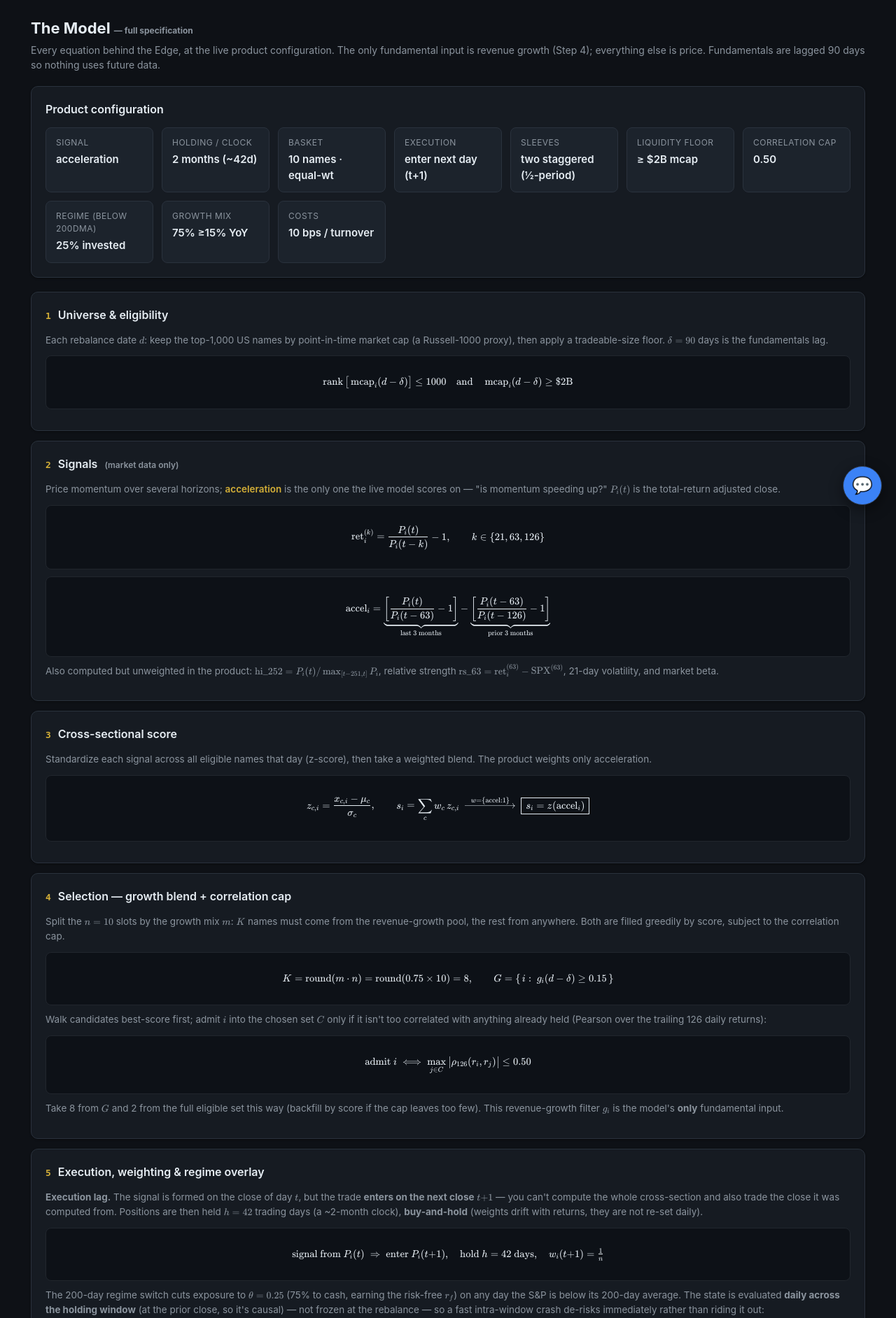
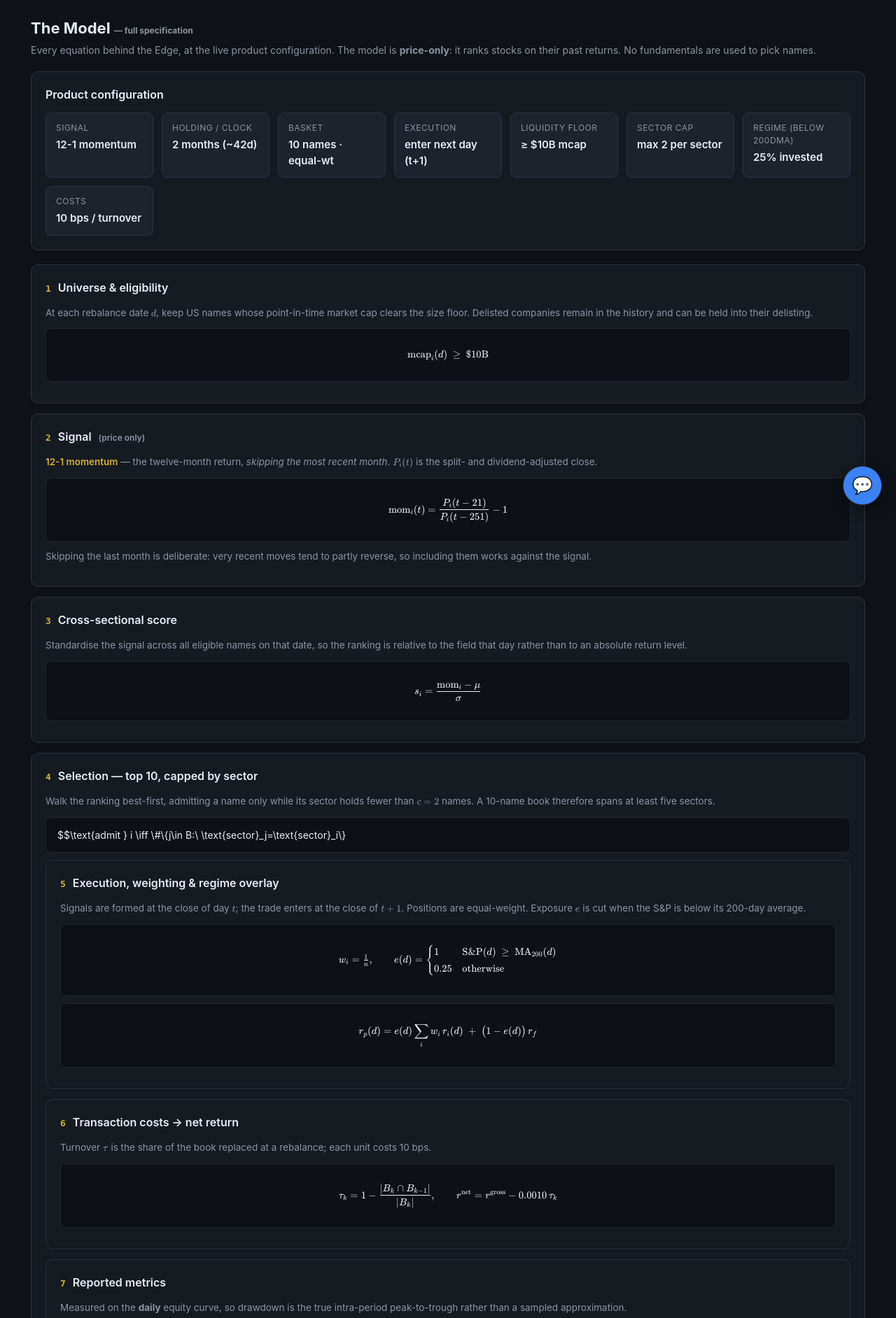
Before and after one commit to Tstansberry81/quantmodel, a Flask app: page /model in a window 1280 px wide. Shown: the part 58-1942 px from the top of the page at 70% size. Run offline with Flask 3, Linux system fonts and the light colour scheme; data that the repository does not hold is empty.

Commit message:
Model page: rewrite for the shipped spec + plain-English breakdown
The page still documented the RETIRED model in full -- acceleration, the
75% growth mix, the 0.50 correlation cap, staggered sleeves, the $2B floor
-- plus a block of overfitting statistics (Newey-West t, DSR, PBO) computed
for that model and now meaningless. It also claimed "the only fundamental
input is revenue growth", which is no longer true: the live model uses no
fundamentals at all to pick names.

Equations now match production: $10B floor, 12-1 momentum, cross-sectional
z-score, sector-capped top-10, t+1 execution, 200dMA exposure rule, turnover
costs, and metrics stated as measured on the DAILY curve.

Adds a plain-English section written to be readable without finance
background but without leaving false impressions:
  * what the model bets on, and that it reads only prices
  * every parameter in one line each, with WHY it is set there
  * how the backtest avoids the three standard ways of lying -- delisted
    companies included (12,164 names, 7,851 dead, ~25% of positions in
    companies that later died), no future information, daily measurement
  * what the model does NOT know: nothing about the businesses, cannot
    anticipate a crash (the 200dMA reacts after the fact), ten names is
    concentrated
  * an honest-limits box: the 19.5% vs 8.6% figures are SIMULATED and were
    chosen knowing how the period ended; the previous model was retired
    after it lost to the index; forward evidence starts now on the tracker.

Deliberately included the -16% vs -48% drawdown episode from our own
testing, because a reader who is told the drawdown is 41% deserves to know
how easily that number can be understated.

Co-Authored-By: Claude Fable 5 <noreply@anthropic.com>

```diff
--- a/templates/model.html
+++ b/templates/model.html
@@ -11,85 +11,161 @@
   .eqbox{background:#0d1117;border:1px solid #21262d;border-radius:8px;padding:14px 16px;margin:10px 0;overflow-x:auto}
   .katex{font-size:1.04em}
   .live{color:#d4af37;font-weight:600}
+  .plain h3{font-size:15px;margin:18px 0 6px;color:#e6edf3}
+  .plain p,.plain li{color:#c9d1d9;font-size:14px;line-height:1.72}
+  .plain ul{margin:6px 0 6px 18px}
+  .plain .why{color:#8b949e;font-size:13.5px}
+  .warn{background:#3d1d1d;border:1px solid #a33;border-radius:8px;padding:12px 14px;color:#ffb3b3;
+        font-size:13.5px;line-height:1.6;margin:14px 0 2px}
 </style>
 {% endblock %}
 {% block content %}
 <h1>The Model <span class="small">— full specification</span></h1>
-<p class="sub">Every equation behind the Edge, at the live product configuration. The only fundamental input is revenue growth (Step 4); everything else is price. Fundamentals are lagged 90 days so nothing uses future data.</p>
+<p class="sub">Every equation behind the Edge, at the live product configuration. The model is
+<b>price-only</b>: it ranks stocks on their past returns. No fundamentals are used to pick names.</p>
 
 <div class="panel">
   <h2>Product configuration</h2>
   <div class="cards" id="cfg">
-    <div class="stat"><div class="k">Signal</div><div class="v" style="font-size:15px">acceleration</div></div>
+    <div class="stat"><div class="k">Signal</div><div class="v" style="font-size:15px">12-1 momentum</div></div>
     <div class="stat"><div class="k">Holding / clock</div><div class="v" style="font-size:15px">2 months (~42d)</div></div>
     <div class="stat"><div class="k">Basket</div><div class="v" style="font-size:15px">10 names · equal-wt</div></div>
     <div class="stat"><div class="k">Execution</div><div class="v" style="font-size:15px">enter next day (t+1)</div></div>
-    <div class="stat"><div class="k">Sleeves</div><div class="v" style="font-size:15px">two staggered (½-period)</div></div>
-    <div class="stat"><div class="k">Liquidity floor</div><div class="v" style="font-size:15px">≥ $2B mcap</div></div>
-    <div class="stat"><div class="k">Correlation cap</div><div class="v" style="font-size:15px">0.50</div></div>
+    <div class="stat"><div class="k">Liquidity floor</div><div class="v" style="font-size:15px">≥ $10B mcap</div></div>
+    <div class="stat"><div class="k">Sector cap</div><div class="v" style="font-size:15px">max 2 per sector</div></div>
     <div class="stat"><div class="k">Regime (below 200dMA)</div><div class="v" style="font-size:15px">25% invested</div></div>
-    <div class="stat"><div class="k">Growth mix</div><div class="v" style="font-size:15px">75% ≥15% YoY</div></div>
     <div class="stat"><div class="k">Costs</div><div class="v" style="font-size:15px">10 bps / turnover</div></div>
   </div>
 </div>
 
 <div class="panel eqsec">
   <h2><span class="n">1</span> Universe &amp; eligibility</h2>
-  <p class="lead">Each rebalance date \(d\): keep the top-1,000 US names by point-in-time market cap (a Russell-1000 proxy), then apply a tradeable-size floor. \(\delta=90\) days is the fundamentals lag.</p>
-  <div class="eqbox">$$\operatorname{rank}\big[\operatorname{mcap}_i(d-\delta)\big]\le 1000 \quad\text{and}\quad \operatorname{mcap}_i(d-\delta)\ge \$2\text{B}$$</div>
+  <p class="lead">At each rebalance date \(d\), keep US names whose point-in-time market cap clears the
+  size floor. Delisted companies remain in the history and can be held into their delisting.</p>
+  <div class="eqbox">$$\operatorname{mcap}_i(d)\ \ge\ \$10\text{B}$$</div>
 </div>
 
 <div class="panel eqsec">
-  <h2><span class="n">2</span> Signals <span class="small">(market data only)</span></h2>
-  <p class="lead">Price momentum over several horizons; <span class="live">acceleration</span> is the only one the live model scores on — "is momentum speeding up?" \(P_i(t)\) is the total-return adjusted close.</p>
-  <div class="eqbox">$$\text{ret}^{(k)}_i=\frac{P_i(t)}{P_i(t-k)}-1,\qquad k\in\{21,63,126\}$$</div>
-  <div class="eqbox">$$\text{accel}_i=\underbrace{\left[\frac{P_i(t)}{P_i(t-63)}-1\right]}_{\text{last 3 months}}-\underbrace{\left[\frac{P_i(t-63)}{P_i(t-126)}-1\right]}_{\text{prior 3 months}}$$</div>
-  <p class="lead">Also computed but unweighted in the product: \(\text{hi\_252}=P_i(t)/\max_{[t-251,t]}P_i\), relative strength \(\text{rs\_63}=\text{ret}^{(63)}_i-\text{SPX}^{(63)}\), 21-day volatility, and market beta.</p>
+  <h2><span class="n">2</span> Signal <span class="small">(price only)</span></h2>
+  <p class="lead"><span class="live">12-1 momentum</span> — the twelve-month return, <em>skipping the
+  most recent month</em>. \(P_i(t)\) is the split- and dividend-adjusted close.</p>
+  <div class="eqbox">$$\text{mom}_i(t)=\frac{P_i(t-21)}{P_i(t-251)}-1$$</div>
+  <p class="lead">Skipping the last month is deliberate: very recent moves tend to partly reverse, so
+  including them works against the signal.</p>
 </div>
 
 <div class="panel eqsec">
   <h2><span class="n">3</span> Cross-sectional score</h2>
-  <p class="lead">Standardize each signal across all eligible names that day (z-score), then take a weighted blend. The product weights only acceleration.</p>
-  <div class="eqbox">$$z_{c,i}=\frac{x_{c,i}-\mu_c}{\sigma_c},\qquad s_i=\sum_c w_c\,z_{c,i}\;\xrightarrow{\;w=\{\text{accel}:1\}\;}\;\boxed{\,s_i=z(\text{accel}_i)\,}$$</div>
+  <p class="lead">Standardise the signal across all eligible names on that date, so the ranking is
+  relative to the field that day rather than to an absolute return level.</p>
+  <div class="eqbox">$$s_i=\frac{\text{mom}_i-\mu}{\sigma}$$</div>
 </div>
 
 <div class="panel eqsec">
-  <h2><span class="n">4</span> Selection — growth blend + correlation cap</h2>
-  <p class="lead">Split the \(n=10\) slots by the growth mix \(m\): \(K\) names must come from the revenue-growth pool, the rest from anywhere. Both are filled greedily by score, subject to the correlation cap.</p>
-  <div class="eqbox">$$K=\operatorname{round}(m\cdot n)=\operatorname{round}(0.75\times 10)=8,\qquad G=\{\,i:\ g_i(d-\delta)\ge 0.15\,\}$$</div>
-  <p class="lead">Walk candidates best-score first; admit \(i\) into the chosen set \(C\) only if it isn't too correlated with anything already held (Pearson over the trailing 126 daily returns):</p>
-  <div class="eqbox">$$\text{admit } i \iff \max_{j\in C}\big|\rho_{126}(r_i,r_j)\big|\le 0.50$$</div>
-  <p class="lead">Take 8 from \(G\) and 2 from the full eligible set this way (backfill by score if the cap leaves too few). This revenue-growth filter \(g_i\) is the model's <b>only</b> fundamental input.</p>
+  <h2><span class="n">4</span> Selection — top 10, capped by sector</h2>
+  <p class="lead">Walk the ranking best-first, admitting a name only while its sector holds fewer than
+  \(c=2\) names. A 10-name book therefore spans at least five sectors.</p>
+  <div class="eqbox">$$\text{admit } i \iff \#\{j\in B:\ \text{sector}_j=\text{sector}_i\}<c,\qquad |B|=n=10$$</div>
 </div>
 
 <div class="panel eqsec">
   <h2><span class="n">5</span> Execution, weighting &amp; regime overlay</h2>
-  <p class="lead"><b>Execution lag.</b> The signal is formed on the close of day \(t\), but the trade <b>enters on the next close</b> \(t{+}1\) — you can't compute the whole cross-section and also trade the close it was computed from. Positions are then held \(h=42\) trading days (a ~2-month clock), <b>buy-and-hold</b> (weights drift with returns, they are not re-set daily).</p>
-  <div class="eqbox">$$\text{signal from }P_i(t)\;\Rightarrow\;\text{enter }P_i(t{+}1),\quad\text{hold }h=42\text{ days},\quad w_i(t{+}1)=\tfrac{1}{n}$$</div>
-  <p class="lead">The 200-day regime switch cuts exposure to \(\theta=0.25\) (75% to cash, earning the risk-free \(r_f\)) on any day the S&amp;P is below its 200-day average. The state is evaluated <b>daily across the holding window</b> (at the prior close, so it's causal) — not frozen at the rebalance — so a fast intra-window crash de-risks immediately rather than riding it out:</p>
-  <div class="eqbox">$$r_d=\begin{cases}r^{\text{book}}_d & \text{SPX}(d)>\text{MA}_{200}(d)\\[6pt]\theta\,r^{\text{book}}_d+(1-\theta)\,r_f & \text{otherwise}\end{cases}$$</div>
-  <p class="lead"><b>Staggered sleeves.</b> The book is run as <b>two sleeves</b> offset by half a period (\(h/2\approx 21\) days), combined 50/50, so performance doesn't depend on the luck of a single rebalance calendar:</p>
-  <div class="eqbox">$$r^{\text{prod}}_d=\tfrac12\,r^{(\text{sleeve A})}_d+\tfrac12\,r^{(\text{sleeve B, }+h/2)}_d$$</div>
+  <p class="lead">Signals are formed at the close of day \(t\); the trade enters at the close of
+  \(t+1\). Positions are equal-weight. Exposure \(e\) is cut when the S&amp;P is below its 200-day average.</p>
+  <div class="eqbox">$$w_i=\tfrac1n,\qquad
+  e(d)=\begin{cases}1 & \text{S\&P}(d)\ \ge\ \text{MA}_{200}(d)\\[2pt] 0.25 & \text{otherwise}\end{cases}$$</div>
+  <div class="eqbox">$$r_p(d)=e(d)\sum_i w_i\,r_i(d)\;+\;\big(1-e(d)\big)\,r_f$$</div>
 </div>
 
 <div class="panel eqsec">
   <h2><span class="n">6</span> Transaction costs → net return</h2>
-  <p class="lead">Turnover is the fraction of the basket replaced versus last rebalance; cost \(c=10\) bps is charged on it.</p>
-  <div class="eqbox">$$\tau_d=1-\frac{|C_d\cap C_{d-1}|}{|C_d|},\qquad r^{\text{net}}_d=r_d-\frac{c}{10^4}\,\tau_d$$</div>
+  <p class="lead">Turnover \(\tau\) is the share of the book replaced at a rebalance; each unit costs
+  10&nbsp;bps.</p>
+  <div class="eqbox">$$\tau_k=1-\frac{|B_k\cap B_{k-1}|}{|B_k|},\qquad r^{\text{net}}=r^{\text{gross}}-0.0010\,\tau_k$$</div>
 </div>
 
 <div class="panel eqsec">
-  <h2><span class="n">7</span> Equity curve &amp; reported metrics</h2>
-  <p class="lead">Performance is measured on the <b>daily</b> net-return series \(r^{\text{net}}_d\) of the combined staggered book — so the drawdown reflects true intra-period peak-to-trough, not just values sampled every rebalance. Annualize with 252 trading days over \(T\) days.</p>
-  <div class="eqbox">$$\text{eq}_T=\prod_{d=1}^{T}\!\left(1+r^{\text{net}}_d\right),\qquad \text{CAGR}=\text{eq}_T^{\,252/T}-1$$</div>
-  <div class="eqbox">$$\text{Sharpe}=\sqrt{252}\;\frac{\overline{r^{\text{net}}}}{\sigma(r^{\text{net}})},\qquad \text{maxDD}=\min_t\!\left(\frac{\text{eq}_t}{\max_{s\le t}\text{eq}_s}-1\right)$$</div>
-  <p class="lead" style="margin-top:12px"><b>Overfitting-adjusted checks.</b> Across the <b>120</b> configs actually screened, and measured on <b>non-overlapping 42-day periods</b> (the daily series holds each book 42 days, so overlap autocorrelation makes a daily-basis test invalid): the product's excess vs the S&amp;P is significant under Newey-West HAC errors, \(t=+2.17\) (raw \(t=+1.71\)); the Deflated Sharpe Ratio (deflating for the trial count + fat tails) is \(\approx1.00\); and the Probability of Backtest Overfitting sits <b>right on the 0.5 danger line and is not stable</b> — the same test on the same config measured \(0.67\) on one data vintage and \(0.49\) a week later. We therefore treat PBO as <b>inconclusive</b> rather than passing: the honest reading is that the \(n\)/growth-mix dials are not robustly optimizable (near-identical configs, so the selection test cannot identify a persistent winner), which is a caution against dial-mining rather than proof the acceleration signal itself is overfit. Note the shipped config ranks #59 of 120 on composite score — it is a fixed economic choice, not the in-sample winner. For transparency, the same tests on the statistically invalid daily basis read weaker still (\(t=+1.56\), PBO \(0.63\)).</p>
+  <h2><span class="n">7</span> Reported metrics</h2>
+  <p class="lead">Measured on the <b>daily</b> equity curve, so drawdown is the true intra-period
+  peak-to-trough rather than a sampled approximation.</p>
+  <div class="eqbox">$$\text{CAGR}=E_T^{252/T}-1,\quad
+  \text{Sharpe}=\frac{\sqrt{252}\,\bar r}{\sigma_r},\quad
+  \text{maxDD}=\min_t\!\left(\frac{E_t}{\max_{u\le t}E_u}-1\right)$$</div>
 </div>
 
-<div class="panel">
-  <h2>In one sentence</h2>
-  <p class="small" style="line-height:1.6">Each rebalance, take the top-1,000 large-caps above $2B, rank them by acceleration (z-scored), fill 8 slots from ≥15%-revenue-growth names and 2 from anywhere — each admitted only if &lt;0.50 correlated with names already in the book — enter the next day and hold equal-weight for ~2 months, run as two half-period-staggered sleeves, cut to 25% invested on any day (checked daily) the S&amp;P is below its 200-day average, and net out 10&nbsp;bps of turnover cost.</p>
-  <p class="small" style="line-height:1.6;color:#8b949e;margin-top:10px"><b>Honest caveat:</b> the absolute backtest CAGR is optimistic — the universe is missing ~89% of delisted names (survivorship), the liquidity floor uses market cap as a full-history proxy, and the recent window has been momentum-friendly. Survivorship remains <b>an open question, not a cleared one</b>: a rebuild on Norgate's real point-in-time Russell&nbsp;1000 (every constituent as of each date, including the 50 that later delisted, priced through their delisting) is <b>inconclusive over the 2-year data trial</b>. Run on the shipped basis, that window holds only ~9 rebalances per sleeve, and the outcome is dominated by calendar phase: single-sleeve CAGR spans <b>−2% to +55%</b> across start offsets, with a median (~17%) at roughly the S&amp;P's ~19% and only half of offsets beating it. The noise is far larger than the survivorship effect being measured, so this window cannot confirm or refute the bias — a full-history point-in-time dataset is required. Drawdowns are now measured daily (true intra-period, ~−26% vs the S&amp;P −55%, with the 200dMA de-risk evaluated daily), and staggering removes the calendar luck a single sleeve carried. Trust the risk-adjusted shape (Sharpe ≈0.9, drawdown control) over the headline return; ~70% of it is buyable factor premium, not proprietary alpha.</p>
+<div class="panel plain">
+  <h2>In plain English</h2>
+
+  <h3>What the model is trying to do</h3>
+  <p>It bets that <b>stocks which have risen over the past year tend to keep rising for a while.</b>
+  That pattern is called momentum and it is one of the most studied effects in finance. The model reads
+  no news, earnings reports or opinions — only past prices.</p>
+
+  <h3>What it does, step by step</h3>
+  <ul>
+    <li><b>Start with big companies only.</b> Each must be worth at least $10 billion. Smaller companies
+      were tested and the strategy got steadily worse the further down it went, so the size floor is part
+      of the model rather than a convenience.</li>
+    <li><b>Measure each one's past year of returns, ignoring the most recent month.</b></li>
+    <li><b>Rank them against each other</b> on that date. What matters is beating the other candidates
+      that day, not clearing a fixed number.</li>
+    <li><b>Buy the top 10 — but never more than 2 from the same sector.</b> Without that cap the model
+      once held 9 technology stocks out of 10, which is really one bet wearing ten badges.</li>
+    <li><b>Split the money evenly</b> across the 10 and hold for about two months before re-picking.</li>
+    <li><b>Step mostly aside when the market is falling.</b> If the S&amp;P 500 is below its 200-day
+      average, the model holds only 25% invested and the rest in cash. Momentum earns in rising markets
+      and suffers in falling ones, so this rule exists to avoid the worst of that.</li>
+  </ul>
+
+  <h3>What each parameter means</h3>
+  <ul>
+    <li><b>$10B floor</b> — the smallest company it will consider.</li>
+    <li><b>12-1 momentum</b> — the ranking rule: last 12 months' return, skipping the last month.</li>
+    <li><b>10 names, equal weight</b> — 10% of the money in each position.</li>
+    <li><b>Sector cap 2</b> — at most 2 of the 10 from any one industry.</li>
+    <li><b>2-month clock</b> — how often it re-picks. Trading faster cost more in fees without improving
+      results; trading slower reacted too late.</li>
+    <li><b>t+1 execution</b> — it buys at the <em>next</em> day's close, because you cannot rank every
+      stock using a closing price and then also trade at that same price.</li>
+    <li><b>10 bps costs</b> — 0.10% charged on the portion of the book that changes, approximating real
+      trading friction.</li>
+    <li><b>25% in a downtrend</b> — the exposure kept while the market is below its 200-day average.</li>
+  </ul>
+
+  <h3>How the backtest was built, and why that matters</h3>
+  <p class="why">A backtest simulates what these rules would have done in the past. It is very easy to
+  make one look good by accident, so three things were done deliberately:</p>
+  <ul>
+    <li class="why"><b>Dead companies are included.</b> The data covers 12,164 companies, 7,851 of which
+      no longer exist. About a quarter of all positions the simulation ever took were in companies that
+      later went bankrupt or were acquired. Testing only on companies that survived to today is the most
+      common way a backtest lies — it inflated an earlier version of this model by roughly 8 percentage
+      points a year.</li>
+    <li class="why"><b>Nothing uses information from the future.</b> Prices and company data are used
+      only from dates on which they were genuinely public.</li>
+    <li class="why"><b>Results are measured daily.</b> An earlier round of our own testing sampled every
+      two months and reported a 16% worst-case loss for a portfolio whose real worst-case loss was 48%.
+      Sampling that coarsely cannot see a crash that happens and recovers in between.</li>
+  </ul>
+
+  <h3>What this model does <em>not</em> know</h3>
+  <ul>
+    <li>It has no idea what any company does, or whether it earns money. A stock that rose for a year is
+      bought whether the business is excellent or terrible.</li>
+    <li>It cannot anticipate a crash. The 200-day rule reacts <em>after</em> the market has already
+      turned down, so it limits damage rather than avoiding it.</li>
+    <li>Ten stocks is concentrated. Individual positions can and do fall heavily.</li>
+  </ul>
+
+  <div class="warn">
+    <b>Honest limits.</b> The historical simulation returned about 19.5% a year against the S&amp;P 500's
+    8.6%, with a worst-case loss of 41% (the index itself lost 55% in 2008). Those are <b>simulated</b>
+    results on past data, and the rules were chosen knowing how that period turned out. The previous
+    version of this model — a different momentum rule — was retired in July 2026 after testing on
+    survivorship-free data showed it <em>lost</em> to the index. Real forward-looking evidence begins the
+    day the current rules went live and is shown on the Edge Tracker page. None of this is investment
+    advice.
+  </div>
 </div>
 {% endblock %}
 {% block scripts %}
```
